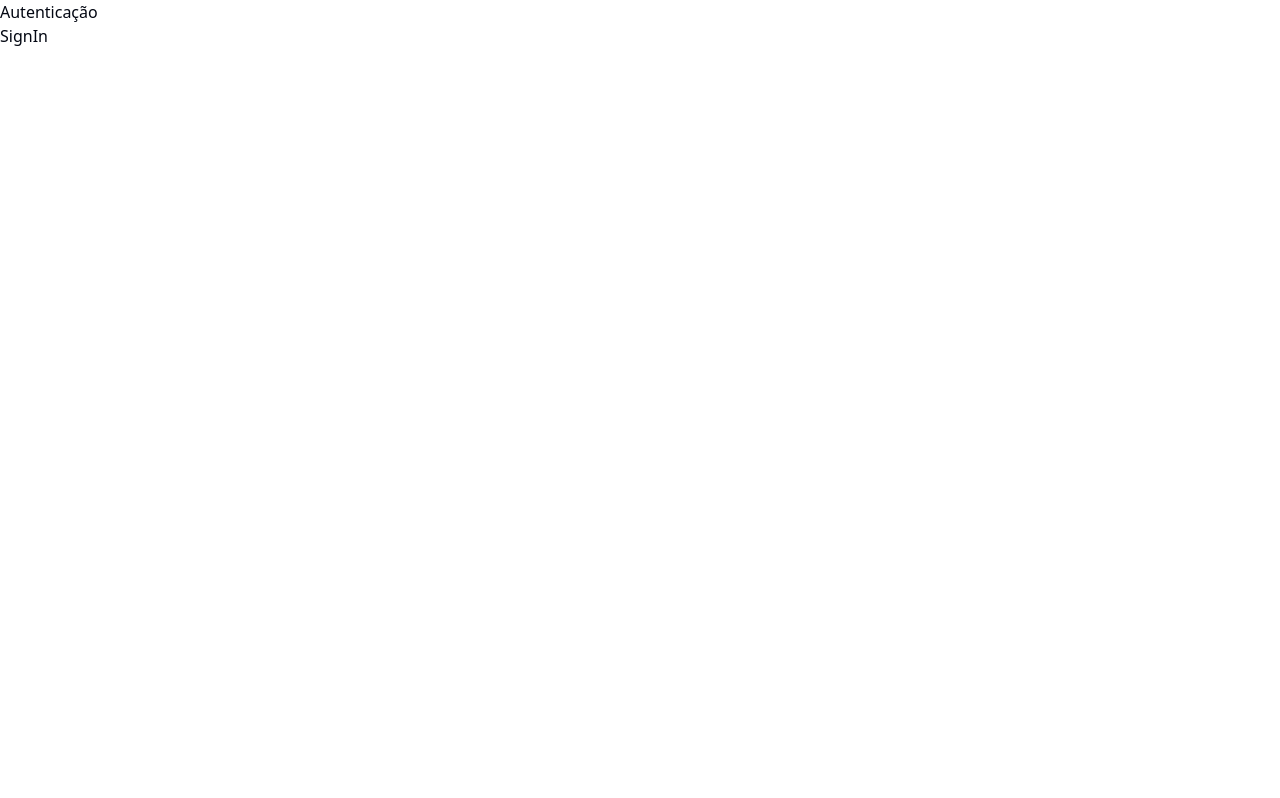
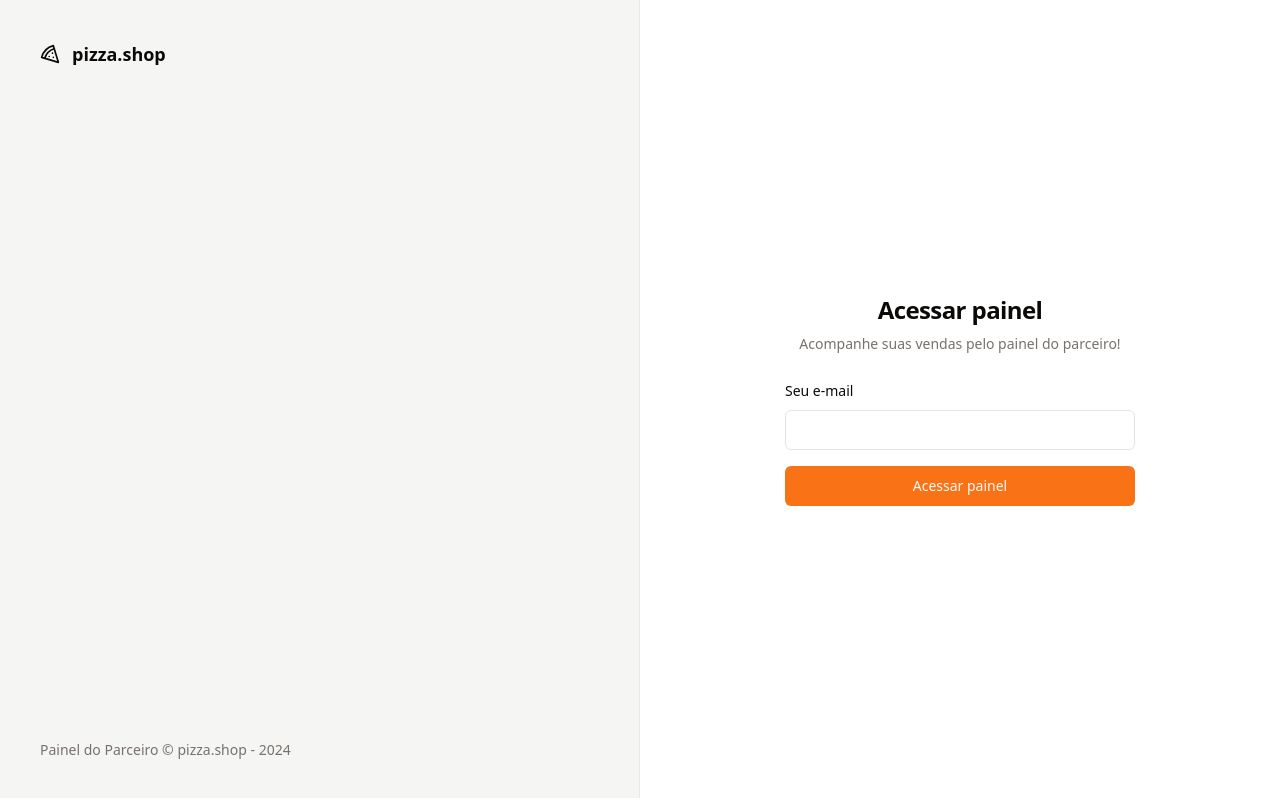
Before and after one commit to marcos-dev14/Pizza-Shop, a React (Vite) app: page /sign-in in a window 1280 px wide. Built offline with nearby package versions, Linux system fonts and the light colour scheme.

Commit message:
feat: página de login

```diff
--- a/package.json
+++ b/package.json
@@ -10,6 +10,7 @@
     "preview": "vite preview"
   },
   "dependencies": {
+    "@radix-ui/react-label": "^2.0.2",
     "@radix-ui/react-slot": "^1.0.2",
     "class-variance-authority": "^0.7.0",
     "clsx": "^2.1.1",
@@ -20,6 +21,7 @@
     "react-dom": "^18.2.0",
     "react-helmet-async": "^2.0.5",
     "react-router-dom": "^6.23.1",
+    "shadcn-ui": "^0.8.0",
     "sort-by": "^1.2.0",
     "tailwind-merge": "^2.3.0",
     "tailwindcss-animate": "^1.0.7"
--- a/src/components/_layouts/auth.tsx
+++ /dev/null
@@ -1,13 +0,0 @@
-import { Outlet } from 'react-router-dom'
-
-export function AuthLayout() {
-  return (
-    <div>
-      <h1>Autenticação</h1>
-
-      <div>
-        <Outlet />
-      </div>
-    </div>
-  )
-}
--- /dev/null
+++ b/src/components/ui/input.tsx
@@ -0,0 +1,25 @@
+import * as React from 'react'
+
+import { cn } from '@/lib/utils'
+
+export interface InputProps
+  extends React.InputHTMLAttributes<HTMLInputElement> {}
+
+const Input = React.forwardRef<HTMLInputElement, InputProps>(
+  ({ className, type, ...props }, ref) => {
+    return (
+      <input
+        type={type}
+        className={cn(
+          'flex h-10 w-full rounded-md border border-input bg-background px-3 py-2 text-sm ring-offset-background file:border-0 file:bg-transparent file:text-sm file:font-medium placeholder:text-muted-foreground focus-visible:outline-none focus-visible:ring-2 focus-visible:ring-ring focus-visible:ring-offset-2 disabled:cursor-not-allowed disabled:opacity-50',
+          className,
+        )}
+        ref={ref}
+        {...props}
+      />
+    )
+  },
+)
+Input.displayName = 'Input'
+
+export { Input }
--- /dev/null
+++ b/src/components/ui/label.tsx
@@ -0,0 +1,24 @@
+import * as LabelPrimitive from '@radix-ui/react-label'
+import { cva, type VariantProps } from 'class-variance-authority'
+import * as React from 'react'
+
+import { cn } from '@/lib/utils'
+
+const labelVariants = cva(
+  'text-sm font-medium leading-none peer-disabled:cursor-not-allowed peer-disabled:opacity-70',
+)
+
+const Label = React.forwardRef<
+  React.ElementRef<typeof LabelPrimitive.Root>,
+  React.ComponentPropsWithoutRef<typeof LabelPrimitive.Root> &
+    VariantProps<typeof labelVariants>
+>(({ className, ...props }, ref) => (
+  <LabelPrimitive.Root
+    ref={ref}
+    className={cn(labelVariants(), className)}
+    {...props}
+  />
+))
+Label.displayName = LabelPrimitive.Root.displayName
+
+export { Label }
--- a/src/global.css
+++ b/src/global.css
@@ -2,69 +2,54 @@
   @tailwind components;
   @tailwind utilities;
 
+
   @layer base {
     :root {
       --background: 0 0% 100%;
-      --foreground: 224 71.4% 4.1%;
-
+      --foreground: 20 14.3% 4.1%;
       --card: 0 0% 100%;
-      --card-foreground: 224 71.4% 4.1%;
-
+      --card-foreground: 20 14.3% 4.1%;
       --popover: 0 0% 100%;
-      --popover-foreground: 224 71.4% 4.1%;
-
-      --primary: 220.9 39.3% 11%;
-      --primary-foreground: 210 20% 98%;
-
-      --secondary: 220 14.3% 95.9%;
-      --secondary-foreground: 220.9 39.3% 11%;
-
-      --muted: 220 14.3% 95.9%;
-      --muted-foreground: 220 8.9% 46.1%;
-
-      --accent: 220 14.3% 95.9%;
-      --accent-foreground: 220.9 39.3% 11%;
-
+      --popover-foreground: 20 14.3% 4.1%;
+      --primary: 24.6 95% 53.1%;
+      --primary-foreground: 60 9.1% 97.8%;
+      --secondary: 60 4.8% 95.9%;
+      --secondary-foreground: 24 9.8% 10%;
+      --muted: 60 4.8% 95.9%;
+      --muted-foreground: 25 5.3% 44.7%;
+      --accent: 60 4.8% 95.9%;
+      --accent-foreground: 24 9.8% 10%;
       --destructive: 0 84.2% 60.2%;
-      --destructive-foreground: 210 20% 98%;
-
-      --border: 220 13% 91%;
-      --input: 220 13% 91%;
-      --ring: 224 71.4% 4.1%;
-
+      --destructive-foreground: 60 9.1% 97.8%;
+      --border: 20 5.9% 90%;
+      --input: 20 5.9% 90%;
+      --ring: 24.6 95% 53.1%;
       --radius: 0.5rem;
     }
 
     .dark {
-      --background: 224 71.4% 4.1%;
-      --foreground: 210 20% 98%;
-
-      --card: 224 71.4% 4.1%;
-      --card-foreground: 210 20% 98%;
-
-      --popover: 224 71.4% 4.1%;
-      --popover-foreground: 210 20% 98%;
-
-      --primary: 210 20% 98%;
-      --primary-foreground: 220.9 39.3% 11%;
-
-      --secondary: 215 27.9% 16.9%;
-      --secondary-foreground: 210 20% 98%;
-
-      --muted: 215 27.9% 16.9%;
-      --muted-foreground: 217.9 10.6% 64.9%;
-
-      --accent: 215 27.9% 16.9%;
-      --accent-foreground: 210 20% 98%;
-
-      --destructive: 0 62.8% 30.6%;
-      --destructive-foreground: 210 20% 98%;
-
-      --border: 215 27.9% 16.9%;
-      --input: 215 27.9% 16.9%;
-      --ring: 216 12.2% 83.9%;
+      --background: 20 14.3% 4.1%;
+      --foreground: 60 9.1% 97.8%;
+      --card: 20 14.3% 4.1%;
+      --card-foreground: 60 9.1% 97.8%;
+      --popover: 20 14.3% 4.1%;
+      --popover-foreground: 60 9.1% 97.8%;
+      --primary: 20.5 90.2% 48.2%;
+      --primary-foreground: 60 9.1% 97.8%;
+      --secondary: 12 6.5% 15.1%;
+      --secondary-foreground: 60 9.1% 97.8%;
+      --muted: 12 6.5% 15.1%;
+      --muted-foreground: 24 5.4% 63.9%;
+      --accent: 12 6.5% 15.1%;
+      --accent-foreground: 60 9.1% 97.8%;
+      --destructive: 0 72.2% 50.6%;
+      --destructive-foreground: 60 9.1% 97.8%;
+      --border: 12 6.5% 15.1%;
+      --input: 12 6.5% 15.1%;
+      --ring: 20.5 90.2% 48.2%;
     }
   }
+
 
   @layer base {
     * {
--- /dev/null
+++ b/src/pages/_layouts/auth.tsx
@@ -0,0 +1,22 @@
+import { Pizza } from 'lucide-react'
+import { Outlet } from 'react-router-dom'
+
+export function AuthLayout() {
+  return (
+    <div className="grid min-h-screen grid-cols-2">
+      <div className="flex h-full flex-col justify-between border-r border-foreground/5 bg-muted p-10 text-muted-foreground">
+        <div className="flex items-center gap-3 text-lg text-foreground">
+          <Pizza className="h-5 w-5" />
+          <span className="font-semibold">pizza.shop</span>
+        </div>
+        <footer className="text-sm">
+          Painel do Parceiro &copy; pizza.shop - {new Date().getFullYear()}
+        </footer>
+      </div>
+
+      <div className="flex flex-col items-center justify-center">
+        <Outlet />
+      </div>
+    </div>
+  )
+}
--- a/src/pages/auth/sign-in.tsx
+++ b/src/pages/auth/sign-in.tsx
@@ -1,11 +1,38 @@
 import { Helmet } from 'react-helmet-async'
+
+import { Button } from '@/components/ui/button'
+import { Input } from '@/components/ui/input'
+import { Label } from '@/components/ui/label'
 
 export function SignIn() {
   return (
     <>
       <Helmet title="Login" />
 
-      <h1>SignIn</h1>
+      <div className="p-8">
+        <div className="flex w-[350px] flex-col justify-center gap-6">
+          <div className="flex flex-col gap-2 text-center">
+            <h1 className="text-2xl font-semibold tracking-tight">
+              Acessar painel
+            </h1>
+
+            <p className="text-sm text-muted-foreground">
+              Acompanhe suas vendas pelo painel do parceiro!
+            </p>
+          </div>
+
+          <form className="space-y-4">
+            <div className="space-y-2">
+              <Label htmlFor="email">Seu e-mail</Label>
+              <Input id="email" type="email" />
+            </div>
+
+            <Button className="w-full" type="submit">
+              Acessar painel
+            </Button>
+          </form>
+        </div>
+      </div>
     </>
   )
 }
--- a/src/routes.tsx
+++ b/src/routes.tsx
@@ -1,7 +1,7 @@
 import { createBrowserRouter } from 'react-router-dom'
 
-import { AppLayout } from './components/_layouts/app'
-import { AuthLayout } from './components/_layouts/auth'
+import { AppLayout } from './pages/_layouts/app'
+import { AuthLayout } from './pages/_layouts/auth'
 import { Dashboard } from './pages/app/dashboard'
 import { SignIn } from './pages/auth/sign-in'
 
```
Also changed, not shown: src/components/ui/button.tsx (+21 -21 lines), src/pages/_layouts/app.tsx (renamed from src/components/_layouts/app.tsx), 1 other file (tests, documents, lock files or other folders).
